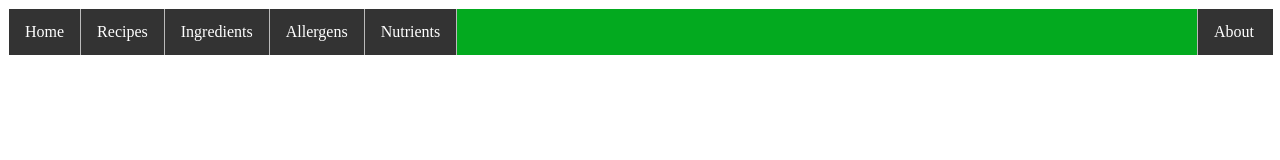
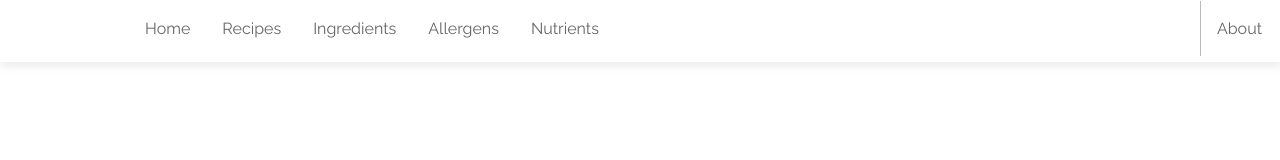
Before and after one commit to Flabberdapperdan/chefAppFrontend, a plain HTML site: page navbar/nav.html in a window 1280 px wide. Drawn offline with nearby package versions, Linux system fonts and the light colour scheme; files that its build step writes are made by us from their sources.

Commit message:
updated navbar css

```diff
--- a/navbar/nav.css
+++ b/navbar/nav.css
@@ -1,24 +1,27 @@
+* {
+  margin: 0;
+  padding: 0;
+}
 .navbar {
+
   position: relative;
-  min-height: 50px;
+  min-height: 60px;
   margin-bottom: 20px;
   border: 1px solid transparent;
   width: 100%;
+  box-shadow: 0 3px 10px 0 rgba(21, 24, 26, .1);
 }
 
 .navbar-list {
   list-style-type: none;
   margin: 0;
-  padding: 0;
+  padding: 0 0 0 10%;
   overflow: hidden;
-  background-color: rgb(3, 170, 31);
 }
 
 .navbar-list > li {
   display: inline;
   float: left;
-  border-right: 1px solid #bbb;
-  background-color: #333;
 }
 
 .navbar-list > a {
@@ -29,14 +32,16 @@
 
 li a {
   display: block;
-  color: white;
+  color: rgb(102, 102, 102);
   text-align: center;
-  padding: 14px 16px;
+  padding: 18px 16px;
   text-decoration: none;
+  font-family: 'Raleway', sans-serif;
 }
 
 li a:hover {
-  background-color: #111;
+  border-bottom: 2px solid #56c048;
+  color: rgb(0, 104, 21);
 }
 
 li:last-child {
```
